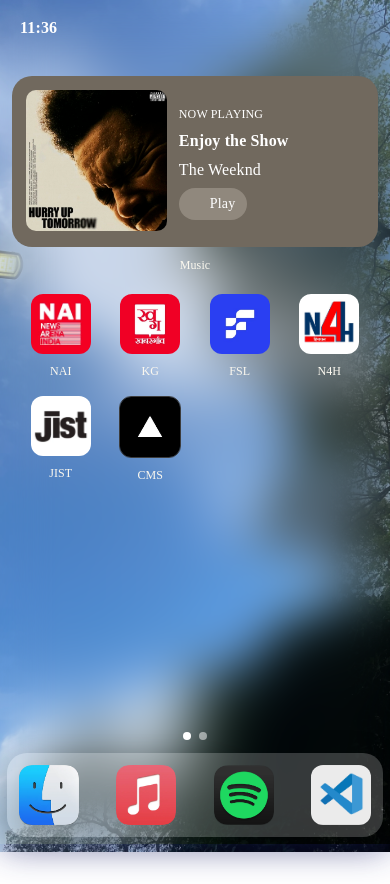
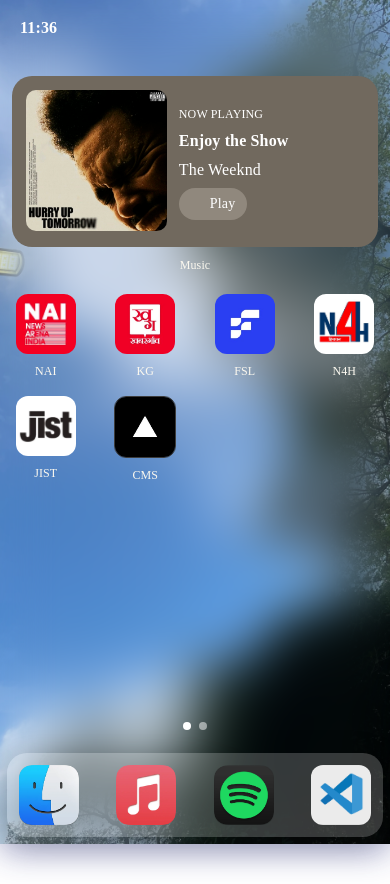
Before and after one commit to MANANTANDON/4d616e616e, a Next.js app: page / in a window 390 px wide. After the commit the page ends 844 px from the top, so only its background shows below. Built offline with nearby package versions, Linux system fonts and the light colour scheme; a web font is replaced by a local one.

Commit message:
changes...

```diff
--- a/src/components/Misc/Mobile.jsx
+++ b/src/components/Misc/Mobile.jsx
@@ -6,7 +6,7 @@ import { MobileHome } from "../Mobile/MobileHome";
 export const Mobile = () => {
   return (
     <>
-      <Box sx={{ height: "100vh", m: -1 }} className="iphone-screen-blur">
+      <Box sx={{ height: "100dvh", m: -1 }} className="iphone-screen-blur">
         {/* time + Wifi + Signal + battery*/}
         <MobileHeader />
         <MobileHome />
--- a/src/components/Mobile/MobileHome.jsx
+++ b/src/components/Mobile/MobileHome.jsx
@@ -2,7 +2,6 @@ import React from "react";
 import { MusicWidgetMobile } from "./MusicWidgetMobile";
 import { Projects } from "./Projects";
 import { MobileDock } from "./MobileDock";
-
 import { Swiper, SwiperSlide } from "swiper/react";
 import { Pagination } from "swiper/modules";
 import "swiper/css";
@@ -22,7 +21,7 @@ const swiperStyles = `
   }
 
   .swiper-pagination {
-    bottom: 140px !important;
+    bottom: 110px !important;
   }
 `;
 
@@ -35,30 +34,27 @@ export const MobileHome = () => {
         modules={[Pagination]}
         slidesPerView={1}
         spaceBetween={10}
-        // Add these properties to ensure touch works properly
         touchRatio={1}
         touchAngle={45}
         simulateTouch={true}
         allowTouchMove={true}
-        // Ensure proper height and overflow
         style={{
-          height: "100vh",
+          height: "calc(100vh - 40px)",
           width: "100%",
           overflow: "hidden",
         }}
-        // Add resistance and threshold for better touch response
         resistance={true}
         resistanceRatio={0.85}
         threshold={10}
       >
         <SwiperSlide style={{ height: "100%" }}>
-          <div style={{ height: "100%", overflow: "auto" }}>
+          <div style={{ height: "100%", overflow: "hidden" }}>
             <MusicWidgetMobile />
             <Projects />
           </div>
         </SwiperSlide>
         <SwiperSlide style={{ height: "100%" }}>
-          <div style={{ height: "100%", overflow: "auto" }}>
+          <div style={{ height: "100%", overflow: "hidden" }}>
             <NotesWidgetMobile />
             <PageOne />
           </div>
--- a/src/components/Mobile/NotesWidgetMobile.jsx
+++ b/src/components/Mobile/NotesWidgetMobile.jsx
@@ -82,6 +82,7 @@ const contactData = [
 
 export const NotesWidgetMobile = () => {
   return (
+    <>
       <Box sx={styles.container}>
         <Box sx={styles.widget}>
           <Box sx={styles.header}>
@@ -115,5 +116,15 @@ export const NotesWidgetMobile = () => {
           </Box>
         </Box>
       </Box>
+      <Box>
+        <Typography
+          textAlign="center"
+          className="sfpro"
+          sx={{ color: "#FBF8EF", fontSize: "12px", mt: 1.2 }}
+        >
+          Notes
+        </Typography>
+      </Box>
+    </>
   );
 };
--- a/src/components/Mobile/Pages/PageOne.jsx
+++ b/src/components/Mobile/Pages/PageOne.jsx
@@ -18,7 +18,7 @@ export const PageOne = () => {
       src: "/images/companies/govern_better.webp",
       name: "Govern Better",
       link: "https://governbetter.co/",
-      short_name: "Govern Better",
+      short_name: "GB",
     },
     {
       src: "/images/companies/shyna_gupta.webp",
@@ -32,9 +32,10 @@ export const PageOne = () => {
     setClickLink(project);
     setOpen(true);
   };
+
   return (
     <>
-      <Box sx={{ mt: 2.5, mx: 2 }}>
+      <Box sx={{ mt: 2.5, mx: -1 }}>
         <Grid
           container
           sx={{
@@ -42,7 +43,7 @@ export const PageOne = () => {
           }}
         >
           {projects?.map((item, key) => (
-            <Grid xs={3} key={key}>
+            <Grid xs={3} key={key} sx={{}}>
               <Box
                 sx={{
                   display: "flex",
--- a/src/components/Mobile/Projects.jsx
+++ b/src/components/Mobile/Projects.jsx
@@ -52,7 +52,7 @@ export const Projects = () => {
   };
   return (
     <>
-      <Box sx={{ mt: 2.5, mx: 2 }}>
+      <Box sx={{ mt: 2.5, mx: -0.5 }}>
         <Grid
           container
           sx={{
--- a/src/styles/globals.css
+++ b/src/styles/globals.css
@@ -219,8 +219,7 @@ a {
     background-repeat: no-repeat;
     background-size: cover;
     background-position: center center;
-    overflow-x: hidden;
     overflow-y: auto;
-    height: 100svh;
+    height: auto;
   }
 }
```
Lines whose indentation alone changed are shown as unchanged.
